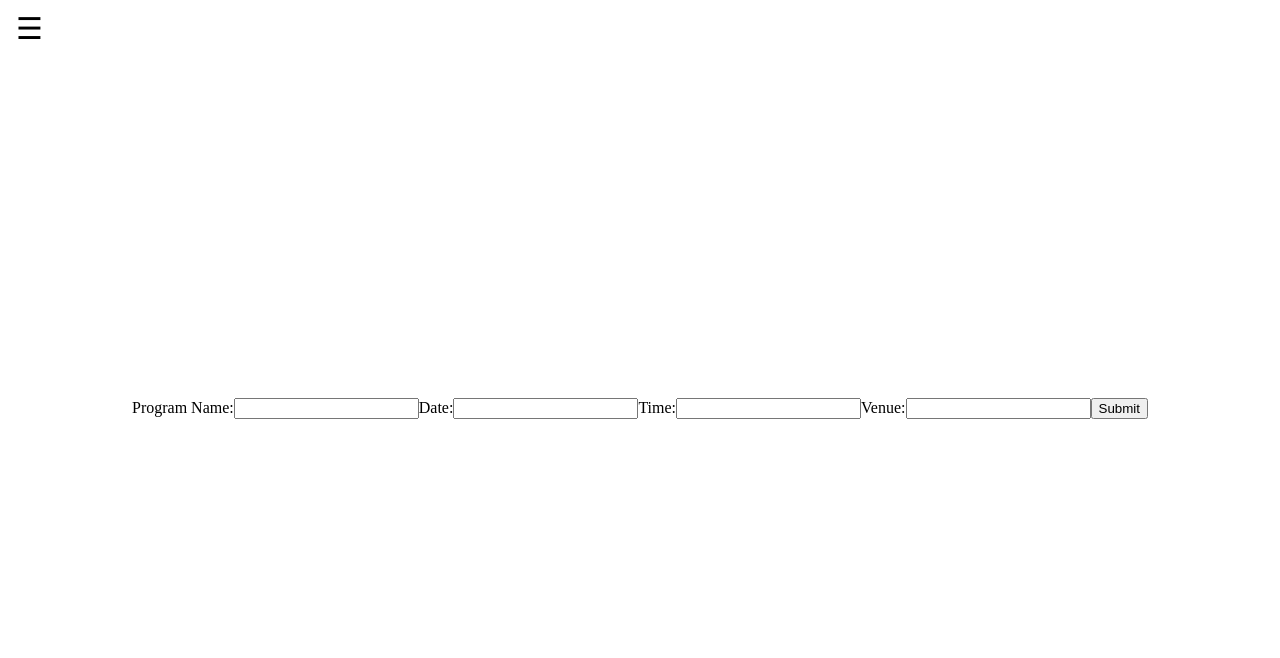
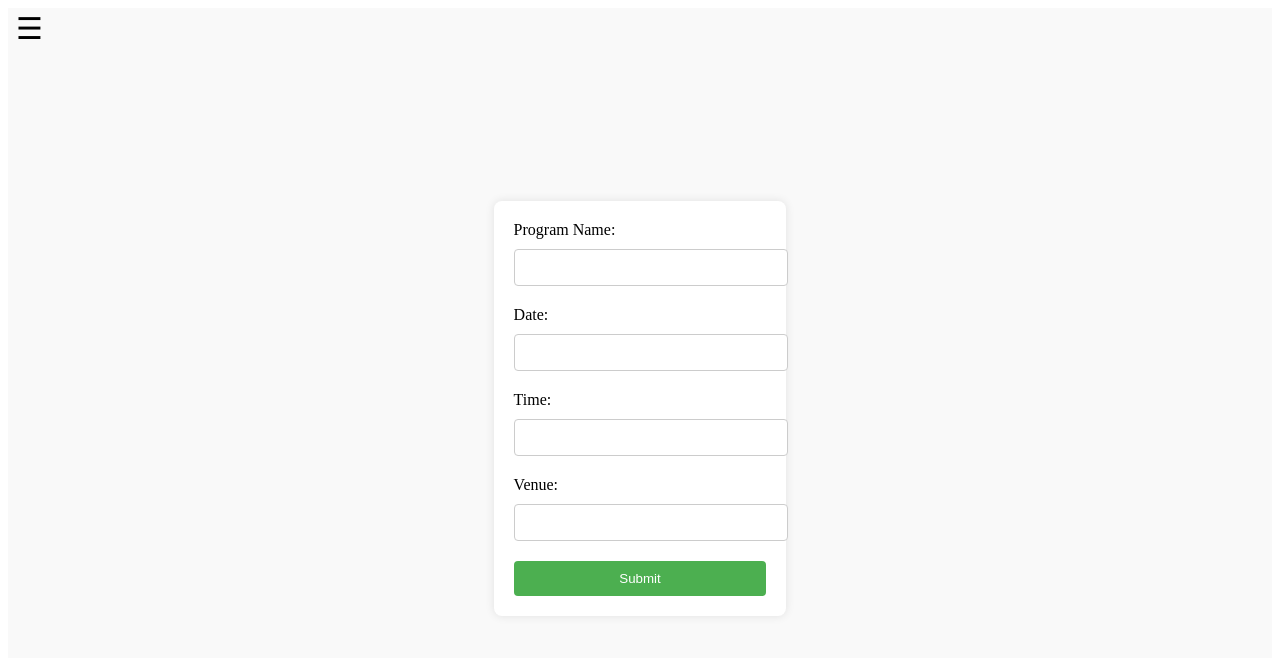
Before and after one commit to Javadamkd/art-fest-management, a Next.js app: page /programs in a window 1280 px wide. Shown: the top 658 px of the page. Built offline with nearby package versions, Linux system fonts and the light colour scheme.

Commit message:
Update programs.module.css

```diff
--- a/pages/programs.module.css
+++ b/pages/programs.module.css
@@ -1,59 +1,46 @@
-/* Wrapper for the form */
+/* Form container */
 .formContainer {
   display: flex;
   justify-content: center;
   align-items: center;
-  min-height: 100vh; /* Ensure the container takes the full height of the viewport */
+  height: 100vh;
+  background-color: #f9f9f9;
 }
 
-/* Form styling */
-.form {
-  display: grid;
-  grid-template-columns: auto auto; /* Define two columns */
-  gap: 10px;
-  width: 80%; /* Set a default width */
-  max-width: 800px; /* Limit the maximum width */
+/* Program form styling */
+.programForm {
+  width: 20%; /* Set to 1/5th of the container width */
+  max-width: 400px; /* Limit the maximum width */
   padding: 20px;
-  background-color: #f9f9f9;
-  border-radius: 5px;
+  border-radius: 8px;
   box-shadow: 0 0 10px rgba(0, 0, 0, 0.1);
+  background-color: white;
 }
 
-.label {
-  display: flex;
-  align-items: center;
-  font-weight: bold;
+.programForm label {
+  display: block;
+  margin-bottom: 10px;
 }
 
-.input {
+.programForm input {
   width: 100%;
   padding: 10px;
-  box-sizing: border-box;
+  margin-bottom: 20px;
+  border-radius: 4px;
   border: 1px solid #ccc;
-  border-radius: 4px;
 }
 
-.fullWidth {
-  grid-column: span 2; /* Make the element span both columns */
+.programForm button {
+  display: block;
+  width: 100%;
+  padding: 10px;
+  background-color: #4CAF50;
+  color: white;
+  border: none;
+  border-radius: 4px;
+  cursor: pointer;
 }
 
-.buttonContainer {
-  grid-column: span 2; /* Center the button across both columns */
-  display: flex;
-  justify-content: center;
-}
-
-.button {
-  padding: 10px;
-  border: none;
-  border-radius: 4px;
-  background-color: #4CAF50;
-  color: white;
-  cursor: pointer;
-  width: 50%;
-  max-width: 150px;
-}
-
-.button:hover {
+.programForm button:hover {
   background-color: #45a049;
 }
```
